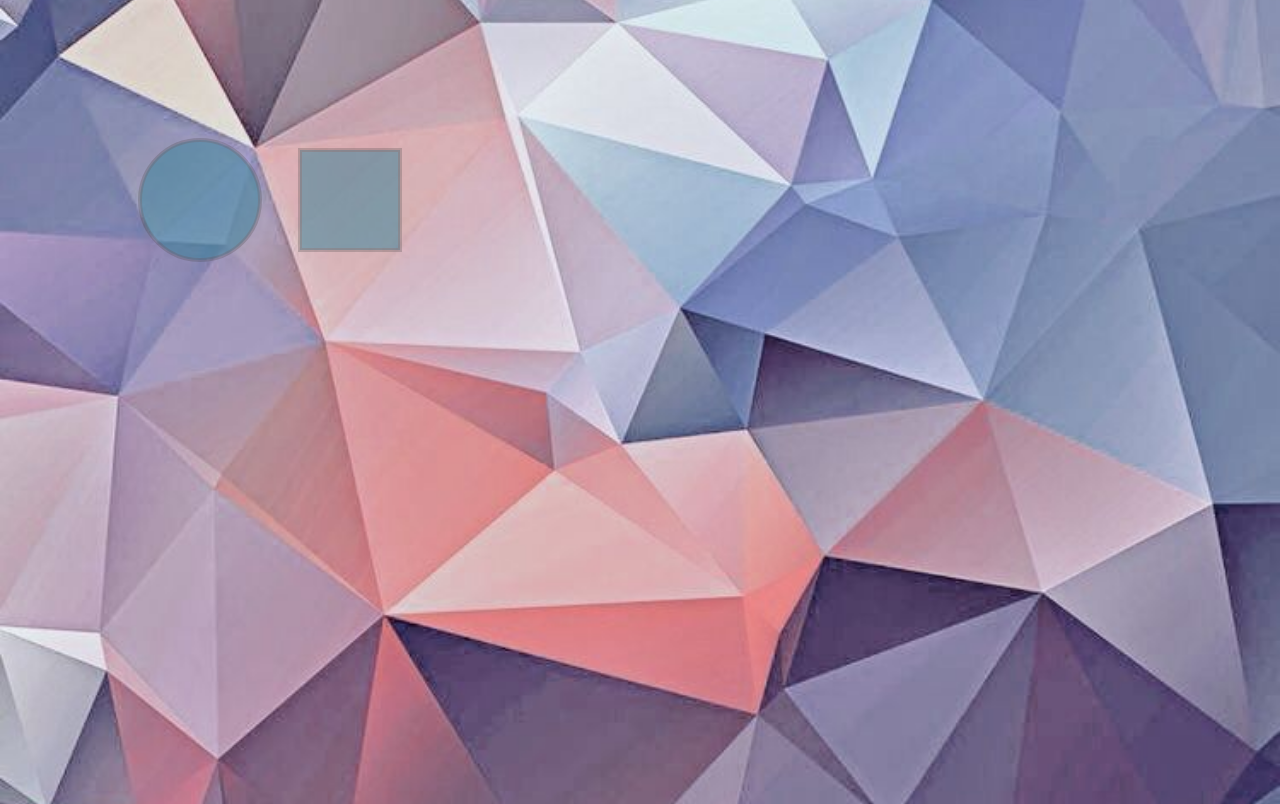
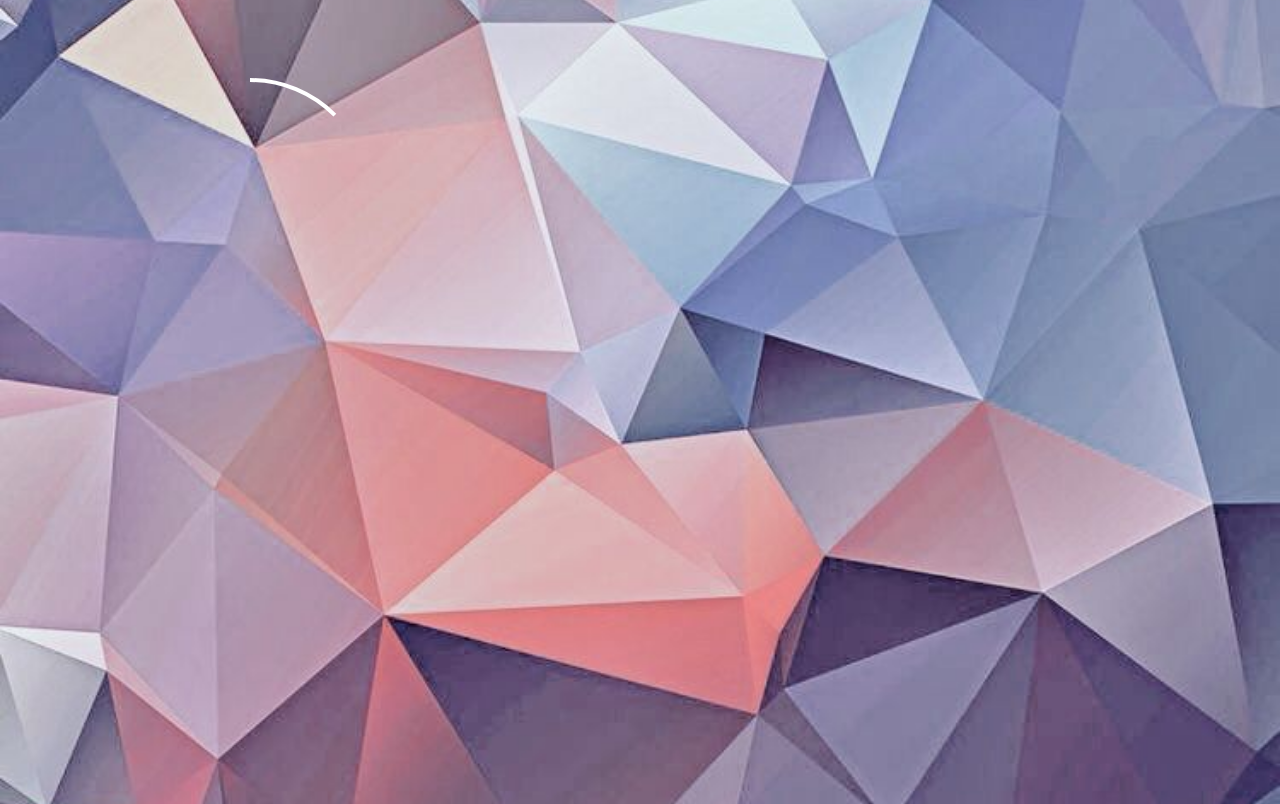
Before and after one commit to EdGunUk/snap-resistor, a React (Create React App) app: page / in a window 1280 px wide. Built offline with nearby package versions, Linux system fonts and the light colour scheme.

Commit message:
start work with radila nav

```diff
--- a/src/App.js
+++ b/src/App.js
@@ -1,32 +1,62 @@
 import {useCallback} from "react";
-import Snap from "snapsvg-cjs";
+import * as utils from "./utils/svg";
+import Gui from "./api/gui";
 
 function App() {
     const snapRef = useCallback(node => {
         if (node !== null) {
-            const paper = Snap(node);
+            const gui = new Gui(node,[
+                {
+                    icon: 'pin',
+                    action() {
+                        console.log('Pinning...')
+                    }
+                },
+                {
+                    icon: 'search',
+                    action() {
+                        console.log('Opening Search...')
+                    }
+                },
+                {
+                    icon: 'cloud',
+                    action() {
+                        console.log('Connecting to Cloud...')
+                    }
+                },
+                {
+                    icon: 'settings',
+                    action() {
+                        console.log('Opening Settings...')
+                    }
+                },
+                {
+                    icon: 'rewind',
+                    action() {
+                        console.log('Rewinding...')
+                    }
+                },
+                {
+                    icon: 'preview',
+                    action() {
+                        console.log('Preview Activated')
+                    }
+                },
+                {
+                    icon: 'delete',
+                    action() {
+                        console.log('Deleting...')
+                    }
+                }
+            ])
 
-            const style = {
-                fill: '#318199',
-                stroke: '#444',
-                strokeWidth: 4
-            }
-
-            const circle = paper
-                .circle(200, 200, 60)
-                .attr(style)
-
-            const rect = paper
-                .rect(300, 150, 100, 100)
-                .attr(style)
-
-            const group = paper
-                .g(circle, rect)
-                .attr({opacity: .5, strokeOpacity: .5})
-                .drag(function (dx) {
-                    this.transform(`r${dx}, 350 200`)
+            gui.paper
+                .path(utils.describeArc(250, 200, 120, 0, 45))
+                .attr({
+                    fill: 'transparent',
+                    stroke: '#fff',
+                    strokeWidth: 4
                 })
-
         }
     }, []);
 
--- /dev/null
+++ b/src/api/gui.js
@@ -0,0 +1,13 @@
+import Snap from "snapsvg-cjs";
+import RadialNav from "./radialNav";
+
+class Gui {
+    constructor(container, buttons) {
+        this.paper = Snap(container)
+        this.nav = new RadialNav(this.paper, buttons)
+    }
+
+
+}
+
+export default Gui;
--- /dev/null
+++ b/src/api/radialNav.js
@@ -0,0 +1,28 @@
+ class RadialNav {
+    #size = 500;
+
+    constructor(paper, buttons) {
+        this.area = paper
+            .svg(0, 0, this.#size, this.#size)
+            .addClass('radialNav');
+        this.c = this.#size / 2;
+        this.r = this.#size * .25;
+        this.r2 = this.#size * .35;
+        this.angle = 360 / buttons.length;
+
+        this.container = this.area.g()
+        this.updateButtons(buttons)
+    }
+
+    #sector() {
+        this.area
+            .path
+            .addClass('radialNav-sector')
+    }
+
+    updateButtons(buttons) {
+        this.container.clear()
+    }
+}
+
+export default RadialNav;
--- /dev/null
+++ b/src/utils/svg.js
@@ -0,0 +1,15 @@
+export const polarToCartesian = function (cx, cy, r, angle) {
+    const a = (angle - 90) * Math.PI / 180;
+    const x = cx + r * Math.cos(a);
+    const y = cy + r * Math.sin(a);
+
+    return {x, y}
+}
+
+export const describeArc = function (x, y, r, startAngle, endAngle) {
+    const start = polarToCartesian(x, y, r, startAngle % 360);
+    const end = polarToCartesian(x, y, r, endAngle % 360);
+    const large = Math.abs(startAngle - endAngle) >= 180;
+
+    return `M${start.x} ${start.y} A ${r} ${r} 0 ${large ? 1 : 0} 1 ${end.x} ${end.y}`
+}
```
Also changed, not shown: src/gui/index.js (deleted, +0 -104 lines).
